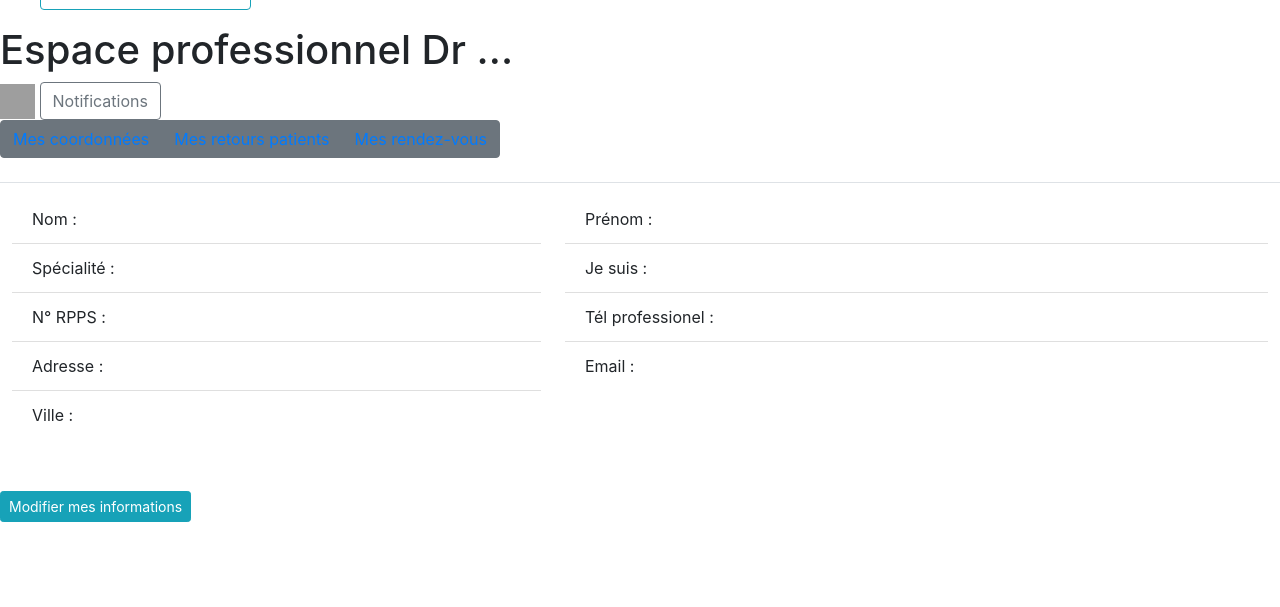
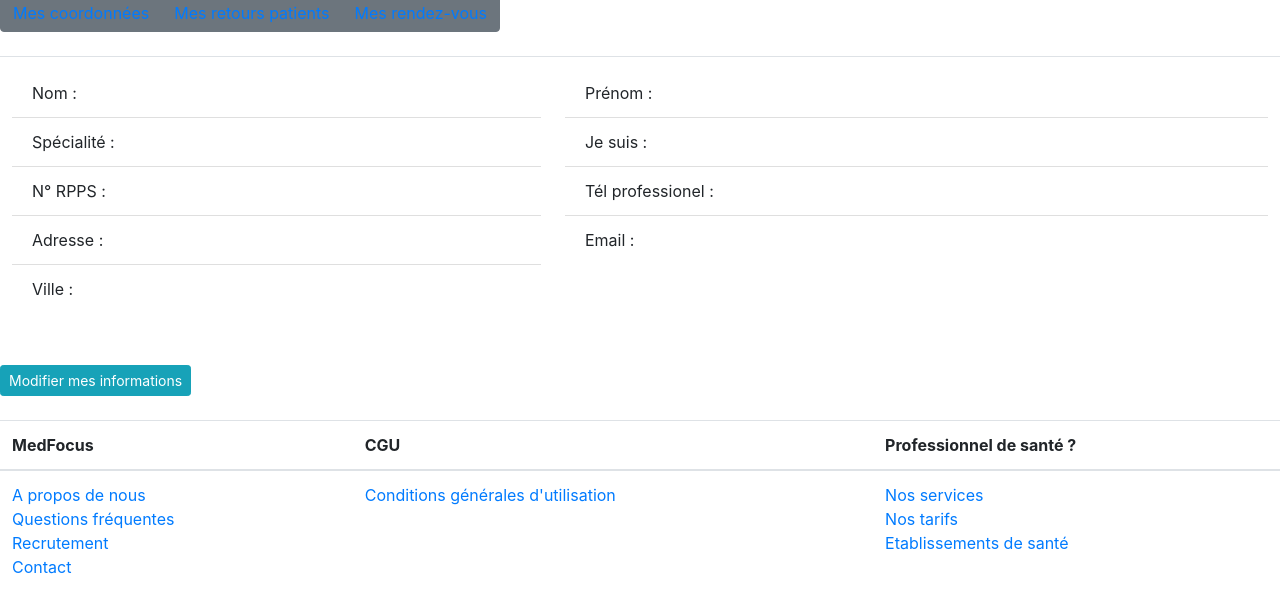
Before and after one commit to NicolasWeinachter/MedFocus, a PHP site: the page made by application/views/pro/profil.php in a window 1280 px wide. Shown: the part 216-823 px from the top of the page. Before the commit the page ends 738 px from the top, so only its background shows below. Run offline with PHP 8.4, Linux system fonts and the light colour scheme; the template is opened without the code that fills it, so the values that code supplies are empty; grey boxes are pictures that could not be loaded.

Commit message:
profil médecin

```diff
--- a/application/views/pro/profil.php
+++ b/application/views/pro/profil.php
@@ -3,40 +3,46 @@
 <head>
     <meta charset="utf-8" />
     <meta http-equiv="X-UA-Compatible" content="IE=edge">
+    <meta name="viewport" content="width=device-width, initial-scale=1">
     <link rel="stylesheet" href="https://maxcdn.bootstrapcdn.com/bootstrap/4.0.0/css/bootstrap.min.css" integrity="sha384-Gn5384xqQ1aoWXA+058RXPxPg6fy4IWvTNh0E263XmFcJlSAwiGgFAW/dAiS6JXm" crossorigin="anonymous">
-    <meta name="viewport" content="width=device-width, initial-scale=1">
-    <link rel="stylesheet" type="text/css" media="screen" href="stylesheet.css" />
+    <link rel="stylesheet" href="<?php echo base_url("assets/css/medfocus.css"); ?>" >
+    <script type="text/javascript" src="<?php echo base_url("assets/js/jquery-3.3.1.min.js"); ?>"></script>
+    <script type="text/javascript" src="<?php echo base_url("assets/js/bootstrap.js"); ?>"></script>
     <title>MedFocus</title>
 </head>
 
 <body>
 	<div id="container1_user">
+
         <header>
             <div id="head">
-            	<div class="logo"><a href="Accueil2.html"><img src="Logo-01.png" width=200px></a></div>
+                <div class="logo"><a href="<?php echo site_url("home/homepage"); ?>"><img src="<?php echo base_url('/assets/images/website/Logo-01.png'); ?>" width=200px></a></div>
                 <div class="connexion">
                     <ul id="onglets">
-                    	<li><a class="btn btn-outline-info" href="login_user.php" role="button">Mon compte</a></li>
-                    	<li><a class="btn btn-outline-info" href="login_med.php" role="button">Professionnel de santé ?</a></li>
+                        <li><a class="btn btn-outline-info" href="<?php echo site_url("user/login"); ?>" role="button">Mon compte</a></li>
+                        <li><a class="btn btn-outline-info" href="<?php echo site_url("pro/login"); ?>" role="button">Professionnel de santé ?</a></li>
                     </ul>
                 </div>
             </div>
         </header>
+
     </div>
 
 
     <h1>Espace professionnel Dr ...</h1>
     <div id="container2_profile_med">
         <div id="container3_profile_med">
+
             <img src="notif.png" width=35px height =35px>
             <a href="notif_med.php" class="btn btn-outline-secondary">Notifications</a>
 
         </div>
         <div class="navbar_user">
+
             <div class="btn-group" role="group" aria-label="Basic example">
-            <button type="button" class="btn btn-secondary"><a class="lien-normal text-blanc" href="profil_med.php"> Mes coordonnées</a></button>
-            <button type="button" class="btn btn-secondary"><a class="lien-normal text-blanc" href="avis_med.php">Mes retours patients</a></button>
-            <button type="button" class="btn btn-secondary"><a class="lien-normal text-blanc" href="rdv_med.php">Mes rendez-vous</a></button>
+                <button type="button" class="btn btn-secondary"><a class="lien-normal text-blanc" href="<?php echo base_url("pro/profil"); ?>"> Mes coordonnées</a></button>
+                <button type="button" class="btn btn-secondary"><a class="lien-normal text-blanc" href="<?php echo base_url("pro/avis"); ?>">Mes retours patients</a></button>
+                <button type="button" class="btn btn-secondary"><a class="lien-normal text-blanc" href="<?php echo base_url("pro/rdv"); ?>">Mes rendez-vous</a></button>
             </div>
         </div>
         <br>
@@ -67,9 +73,42 @@
                 </table>
                 <br>
                 <a href="#" class="btn btn-info btn-sm text-blanc lien-normal btn-center btn-200">Modifier mes informations</a>
-
-
+            </div>
+        </div>
     </div>
 
+    <footer>
+        <div id="containerFin">
+            <img class="logo-fin" src="<?php echo base_url('/assets/images/website/Logo-03.png'); ?>" width=200px>
+            <table class="table">
+                <thead>
+                    <tr>
+                        <!--coucou -->
+                        <th scope="col">MedFocus</th>
+                        <th scope="col">CGU</th>
+                        <th scope="col">Professionnel de santé ?</th>
+                    </tr>
+                </thead>
+                <tbody>
+                    <tr>
+                        <td>
+                            <a class =" lien-normal text-blanc" href = "<?php echo site_url("home/about"); ?>">A propos de nous<br></a>
+                            <a class =" lien-normal text-blanc" href ="<?php echo site_url("home/faq"); ?>">Questions fréquentes<br></a>
+                            <a class =" lien-normal text-blanc" href="<?php echo site_url("home/recrutement"); ?>">Recrutement<br></a>
+                            <a class =" lien-normal text-blanc" href="<?php echo site_url("home/contact"); ?>">Contact</a>
+                        </td>
+                        <td>
+                            <a class =" lien-normal text-blanc" href = "<?php echo site_url("home/cgu"); ?>">Conditions générales d'utilisation<br></a>
+                        </td>
+                        <td>
+                            <a class =" lien-normal text-blanc text-blanc" href ="<?php echo site_url("home/services"); ?>">Nos services<br></a>
+                            <a class =" lien-normal text-blanc" href ="<?php echo site_url("home/tarifs"); ?>">Nos tarifs<br></a>
+                            <a class =" lien-normal text-blanc" href ="<?php echo site_url("home/eds"); ?>">Etablissements de santé<br></a>
+                        </td>
+                    </tr>
+                </tbody>
+            </table>
         </div>
-</div>
+    </footer>
+</body>
+</html>
```
Lines whose indentation alone changed are shown as unchanged.
